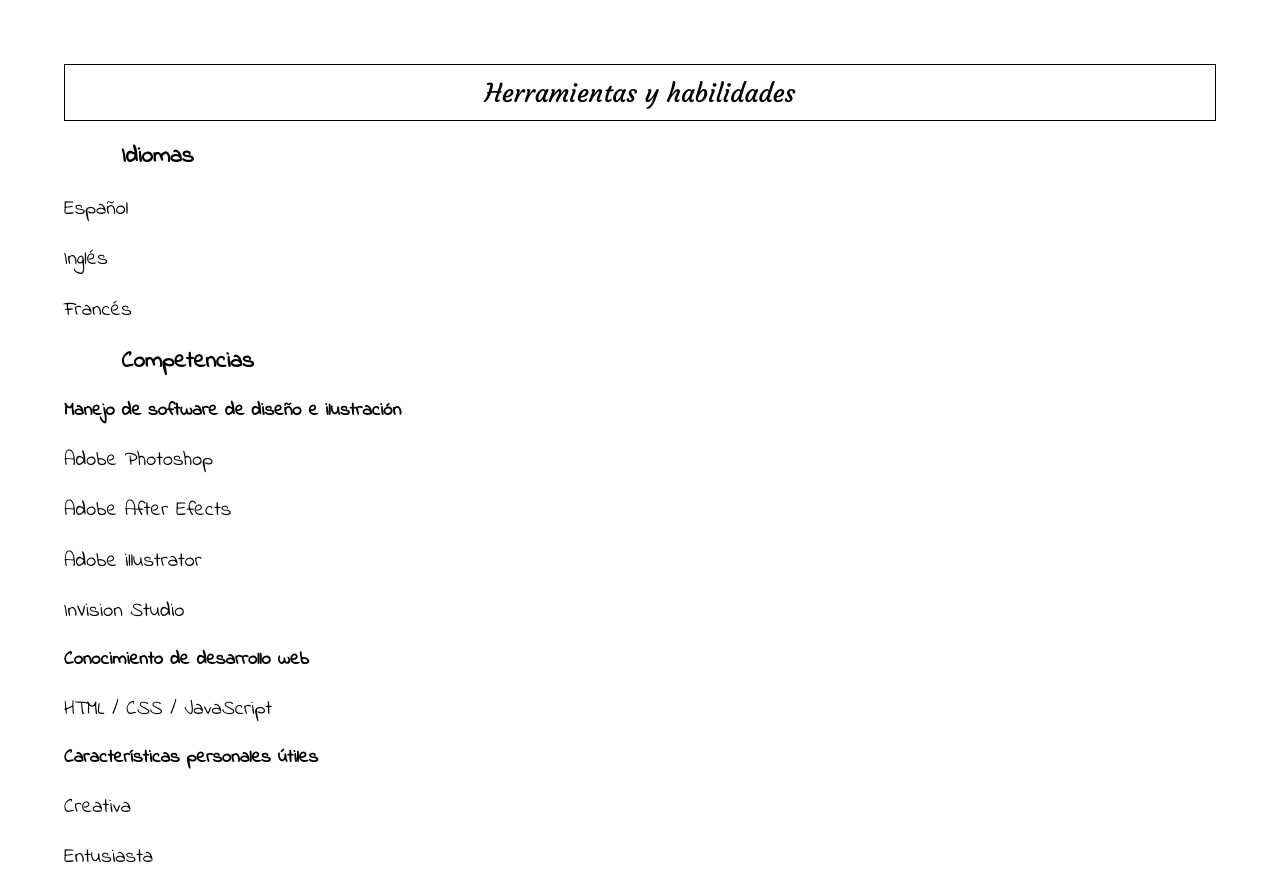
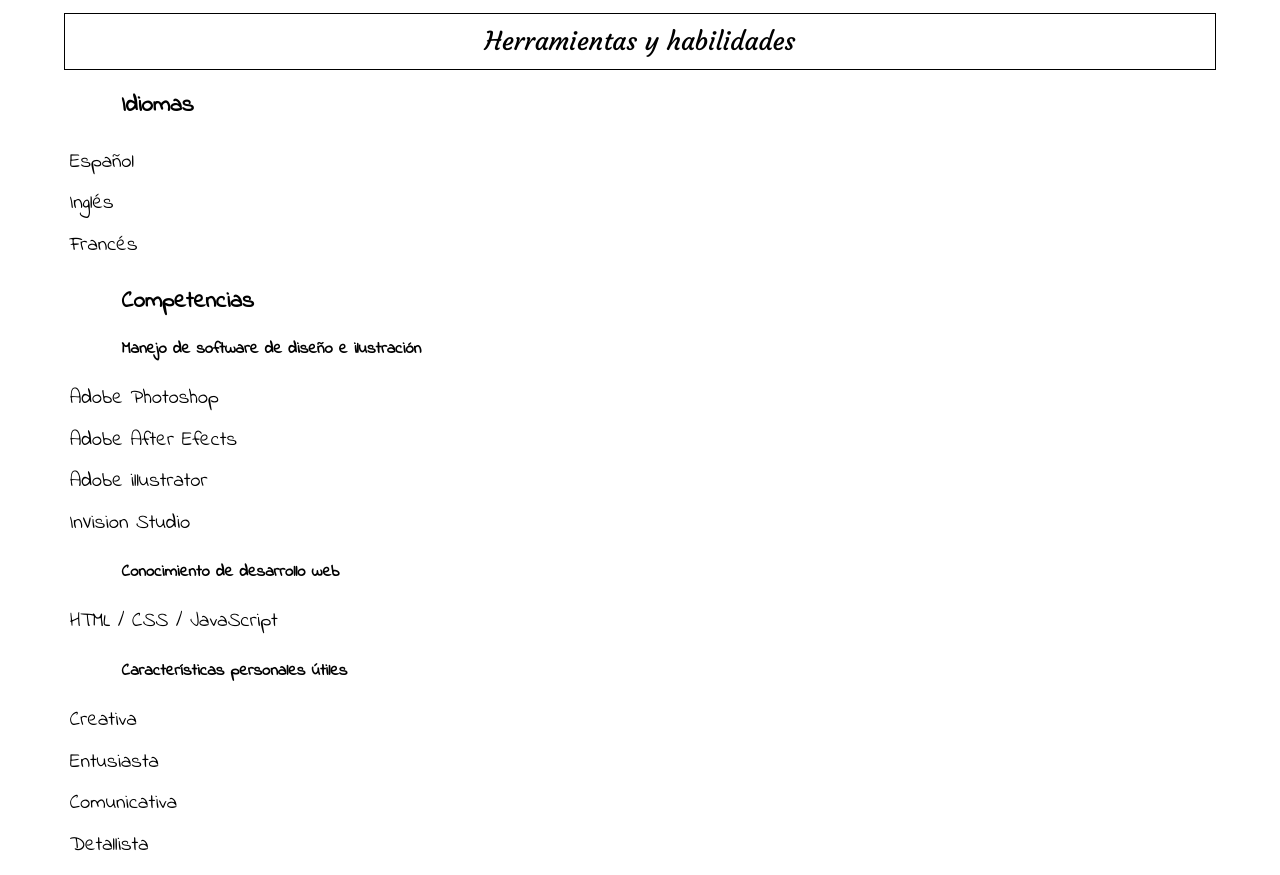
Before and after one commit to RoxxVS/Proyecto_CV_2, a plain HTML site: page 03-herramientas y habilidades.html in a window 1280 px wide. Shown: the top 875 px of the page. Drawn offline with Linux system fonts and the light colour scheme.

Commit message:
arregle unos detalles

```diff
--- a/estilos/estilo_informacion.css
+++ b/estilos/estilo_informacion.css
@@ -7,21 +7,28 @@ header {
     font-family: courguette;
 }
 body {
-    margin: 5%;
+    margin: 1% 5%;
     padding: 0px;
     background-image: url(background.jpg);
     background-repeat: no-repeat;
     background-size: cover;
+
+}
+h2, h3 {
+    font-size: 1.8vw;
     font-family: indie-flower;
-}
-h2 {
-    font-size: 1.8vw;
     position: relative;
     left: 5%;
 
 }
+h3 {
+    font-size: 1.3vw;
+}
 p {
+    margin: 0px;
+    padding: 0.5%;
     font-size: 1.6vw;
+    font-family: indie-flower;
 }
 
 @font-face {
@@ -38,3 +45,10 @@ p {
     src: url(fuentes/IndieFlower-Regular.ttf);
 
 }
+/**@font-face {
+
+    font-family: MarckScript_regular;
+
+    src: url(fuentes\MarckScript_regular.ttf);
+
+}*/
```
Also changed, not shown: estilos/fuentes/MarckScript-Regular.ttf (added).
